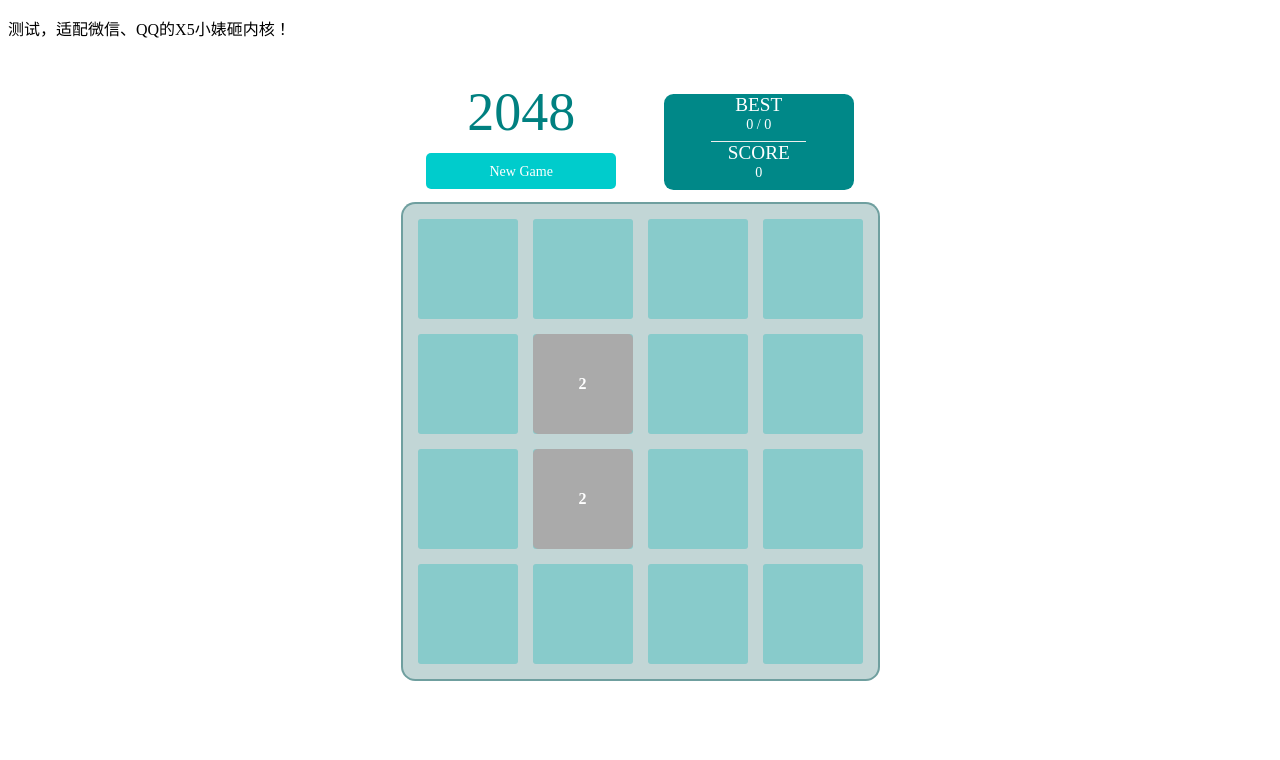
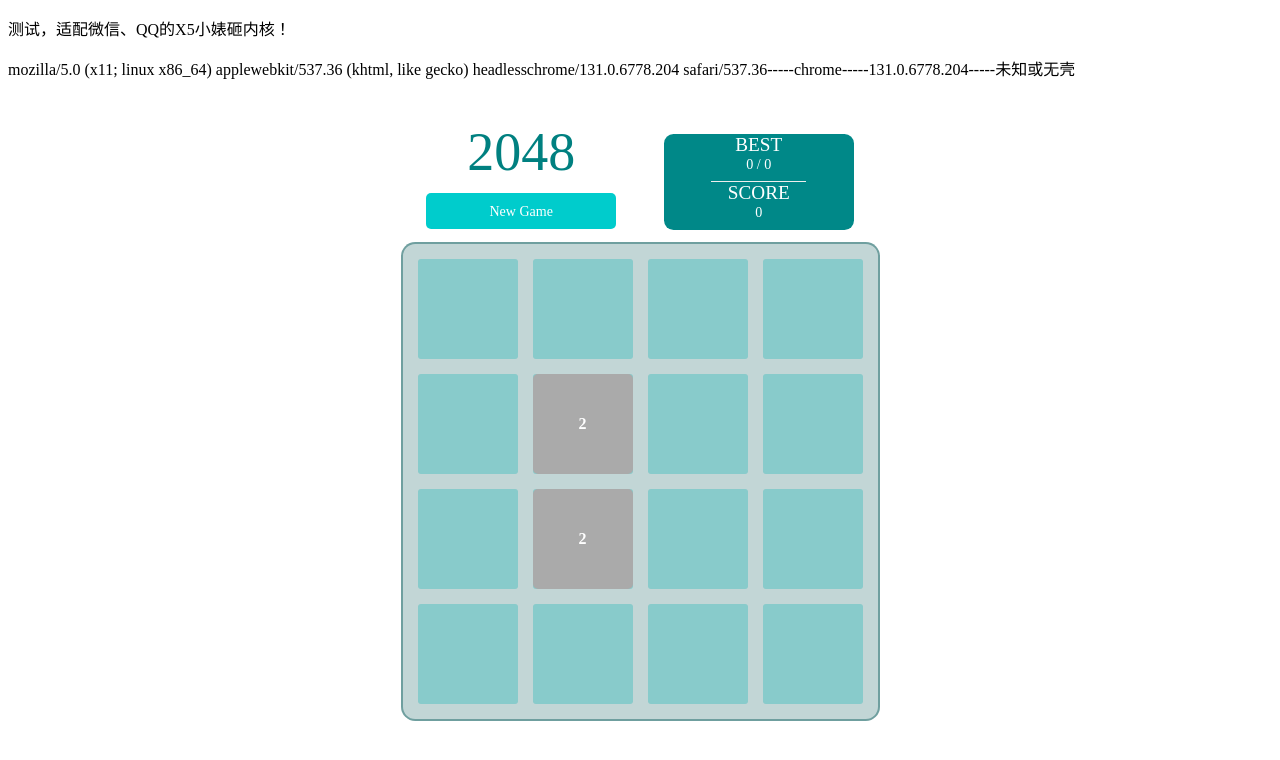
Before and after one commit to CcGod/2048, a plain HTML site: page index.html in a window 1280 px wide. Drawn offline with Linux system fonts and the light colour scheme.

Commit message:
test .07 for X5 core.

```diff
--- a/index.html
+++ b/index.html
@@ -12,7 +12,7 @@
 </head>
 <body>
 	<p id="test01">测试，适配微信、QQ的X5小婊砸内核！</p>
-	<!-- <div id="browserIfo" style="font-size: :12px;"></div> -->
+	<div id="browserIfo" style="font-size: :12px;"></div>
 	<header>
 		<h1 id="logo">2048</h1>
 		<a href="javascript:newgame();" id="newgameButton">New Game</a>
--- a/main.js
+++ b/main.js
@@ -16,7 +16,7 @@ $(document).ready(function(){
 		$("#test01").text("正在使用X5内核打开！");
 	}
 	startGame();
-	// getBrowserIfo();
+	getBrowserIfo();
 });
 
 function prepareForMobile(){
```
Also changed, not shown: support.js (indentation only).
